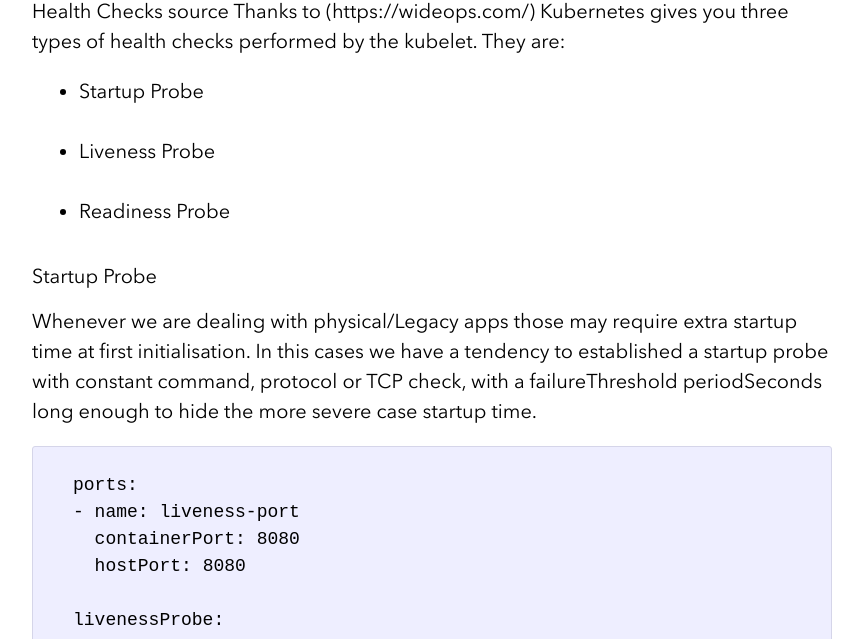
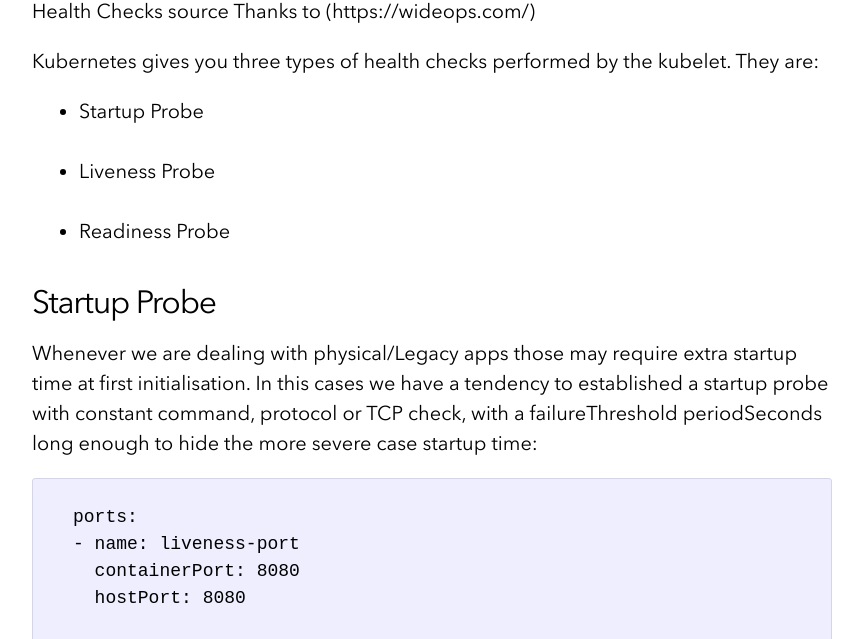
Before and after one commit to sivakumarvunnam/sivakumarvunnam.github.io, a Jekyll site: the page built from _posts/2020-06-26-Perform-Health-Checks-in-Kubernetes.md, in a window 1280 px wide and 900 px high, scrolled down 413 px, cut to the strip 261-900 px from the top of the window. Shown: the whole strip, without its empty margins (208-1071 px from the left). Built offline with Jekyll 4.4.1, drawn with Linux system fonts in a browser that asks for light colours; nearby versions of some CDN libraries; comment, search, counter and statistics services are not loaded.

Commit message:
format fix

````diff
--- a/_posts/2020-06-26-Perform-Health-Checks-in-Kubernetes.md
+++ b/_posts/2020-06-26-Perform-Health-Checks-in-Kubernetes.md
@@ -12,13 +12,17 @@
 
 
 Health Checks source Thanks to (https://wideops.com/)
+
 Kubernetes gives you three types of health checks performed by the kubelet. They are:
+
 * Startup Probe
 * Liveness Probe
 * Readiness Probe
 
-# Startup Probe
-Whenever we are dealing with physical/Legacy apps those may require extra startup time at first initialisation. In this cases we have a tendency to established a startup probe with constant command, protocol or TCP check, with a failureThreshold periodSeconds long enough to hide the more severe case startup time.
+## Startup Probe
+
+Whenever we are dealing with physical/Legacy apps those may require extra startup time at first initialisation. In this cases we have a tendency to established a startup probe with constant command, protocol or TCP check, with a failureThreshold periodSeconds long enough to hide the more severe case startup time:
+
 ```
 ports:
 - name: liveness-port
@@ -38,8 +42,9 @@
     port: liveness-port
   failureThreshold: 30
   periodSeconds: 10
+
 ```
-# Liveness Probe
+## Liveness Probe
 
 Liveness probe checks the status of the container (whether it is running or not). If livenessProbe fails, then automatically container move on with its restart policy
 
@@ -47,7 +52,7 @@
 
 Liveness Probe source Thanks to (https://wideops.com/)
 
-# Readiness Probe
+## Readiness Probe
 
 Readiness probe checks whether your application is ready to serve the requests. When the readiness probe fails, the pod’s IP is removed from the endpoint list of the service.
 
````
